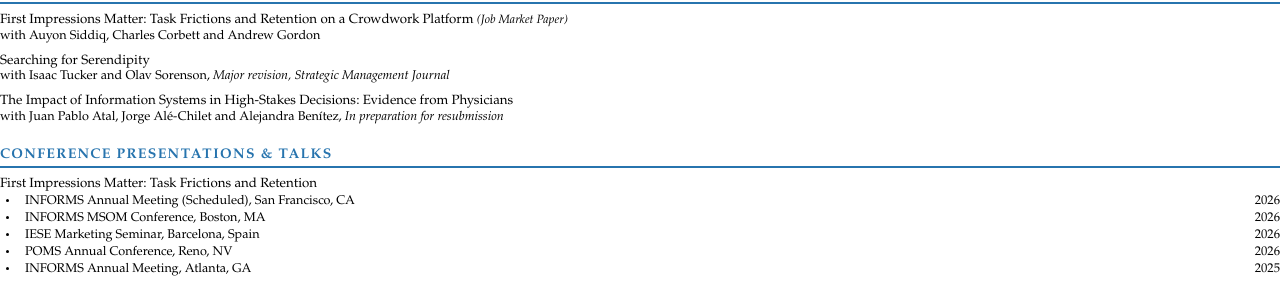
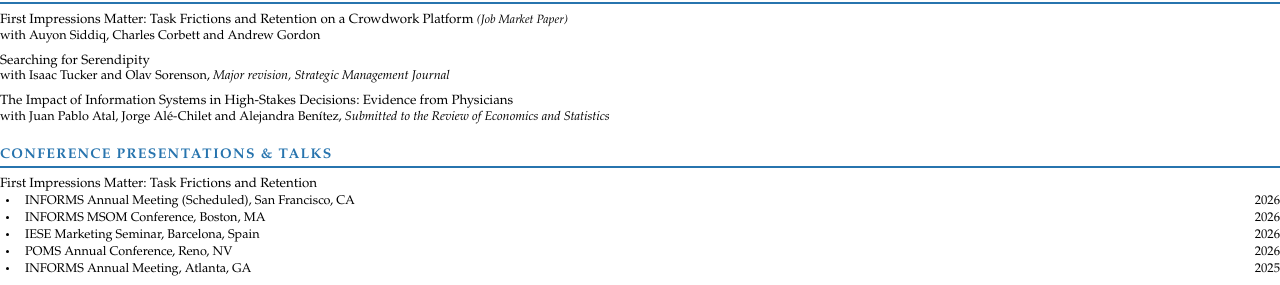
Before and after one commit to martins73/research-site, a Jekyll site: the page built from _pages/cv-pdf-source.html, in a window 1280 px wide. Shown: the part 573-858 px from the top of the page. Built offline with Jekyll 4.4.1, drawn with Linux system fonts in a browser that asks for light colours.

Commit message:
Update papers.yml

```diff
--- a/_data/cv/papers.yml
+++ b/_data/cv/papers.yml
@@ -106,7 +106,7 @@ papers:
       - name: "Alejandra Benítez"
         url: "https://alejandrabenitezu.com/"
     badges: []
-    submission: "In preparation for resubmission"
+    submission: "Submitted to the Review of Economics and Statistics"
     publication: ""
     highlights: ""
     abstract: >
```
